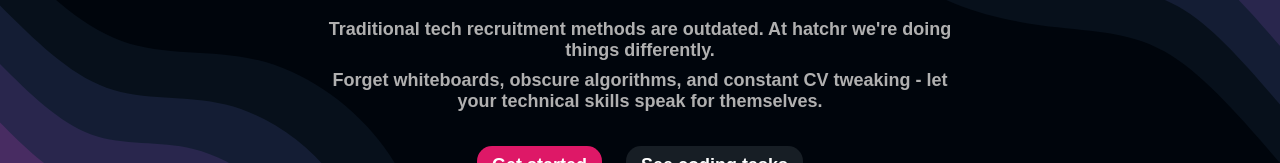
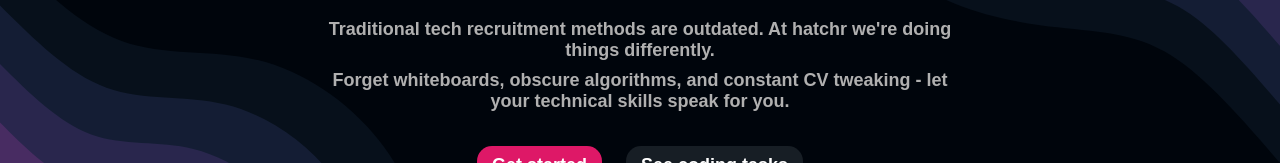
Before and after one commit to viranyidylan/hatchr-react-app, a React (Create React App) app: page / in a window 1280 px wide. Shown: the part 305-468 px from the top of the page. Built offline with nearby package versions, Linux system fonts and the light colour scheme; a web font is replaced by a local one.

Commit message:
icon stuff

```diff
--- a/public/index.html
+++ b/public/index.html
@@ -2,7 +2,7 @@
 <html lang="en">
   <head>
     <meta charset="utf-8" />
-    <link rel="icon" href="%PUBLIC_URL%/favicon.ico" />
+    <link rel="icon" href="./hatchr-icon.png" />
     <meta name="viewport" content="width=device-width, initial-scale=1" />
     <meta name="theme-color" content="#000000" />
     <meta
@@ -24,7 +24,7 @@
       work correctly both with client-side routing and a non-root public URL.
       Learn how to configure a non-root public URL by running `npm run build`.
     -->
-    <title>React App</title>
+    <title>hatchr | Software engineer job search</title>
   </head>
   <body>
     <noscript>You need to enable JavaScript to run this app.</noscript>
--- a/src/pages/Home/Home.tsx
+++ b/src/pages/Home/Home.tsx
@@ -23,7 +23,7 @@
                               Traditional tech recruitment methods are outdated. At hatchr we're doing things differently.
                             </h3>
                             <h3>
-                              Forget whiteboards, obscure algorithms, and constant CV tweaking - let your technical skills speak for themselves.
+                              Forget whiteboards, obscure algorithms, and constant CV tweaking - let your technical skills speak for you.
                             </h3>
                         </Row>
                         <Row className="button-box">
```
Also changed, not shown: public/hatchr-icon.png (added).
